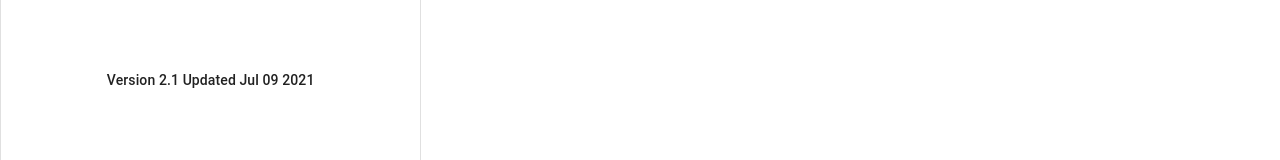
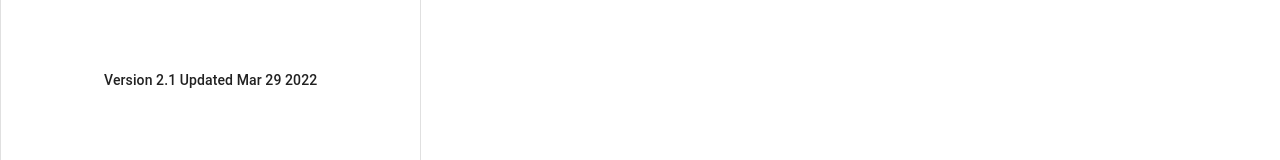
Before and after one commit to Taw3rd2/Service-Tools-Web-App, a React (Create React App) app: page /settings in a window 1280 px wide. Shown: the part 1345-1505 px from the top of the page. Built offline with nearby package versions, Linux system fonts and the light colour scheme; no server answers; the database is empty.

Commit message:
Updated the version number

```diff
--- a/src/pages/settings/version/Version.card.jsx
+++ b/src/pages/settings/version/Version.card.jsx
@@ -21,7 +21,7 @@ const Version = () => {
         Service Tools
       </Typography>
       <Typography variant="subtitle2" gutterBottom>
-        Version 2.1 Updated Jul 09 2021
+        Version 2.1 Updated Mar 29 2022
       </Typography>
       <Typography variant="caption" gutterBottom>
         Waldorf
```
